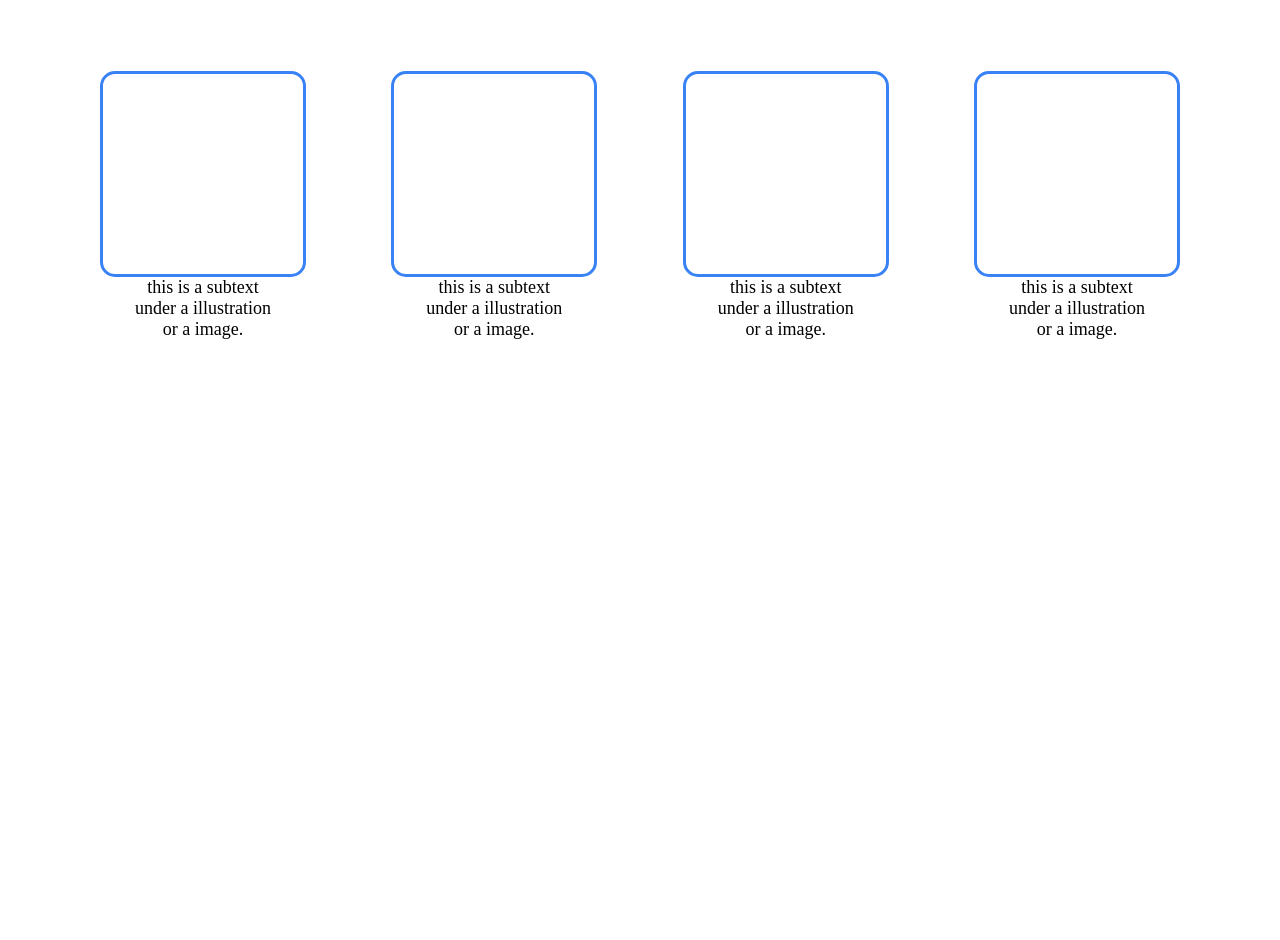
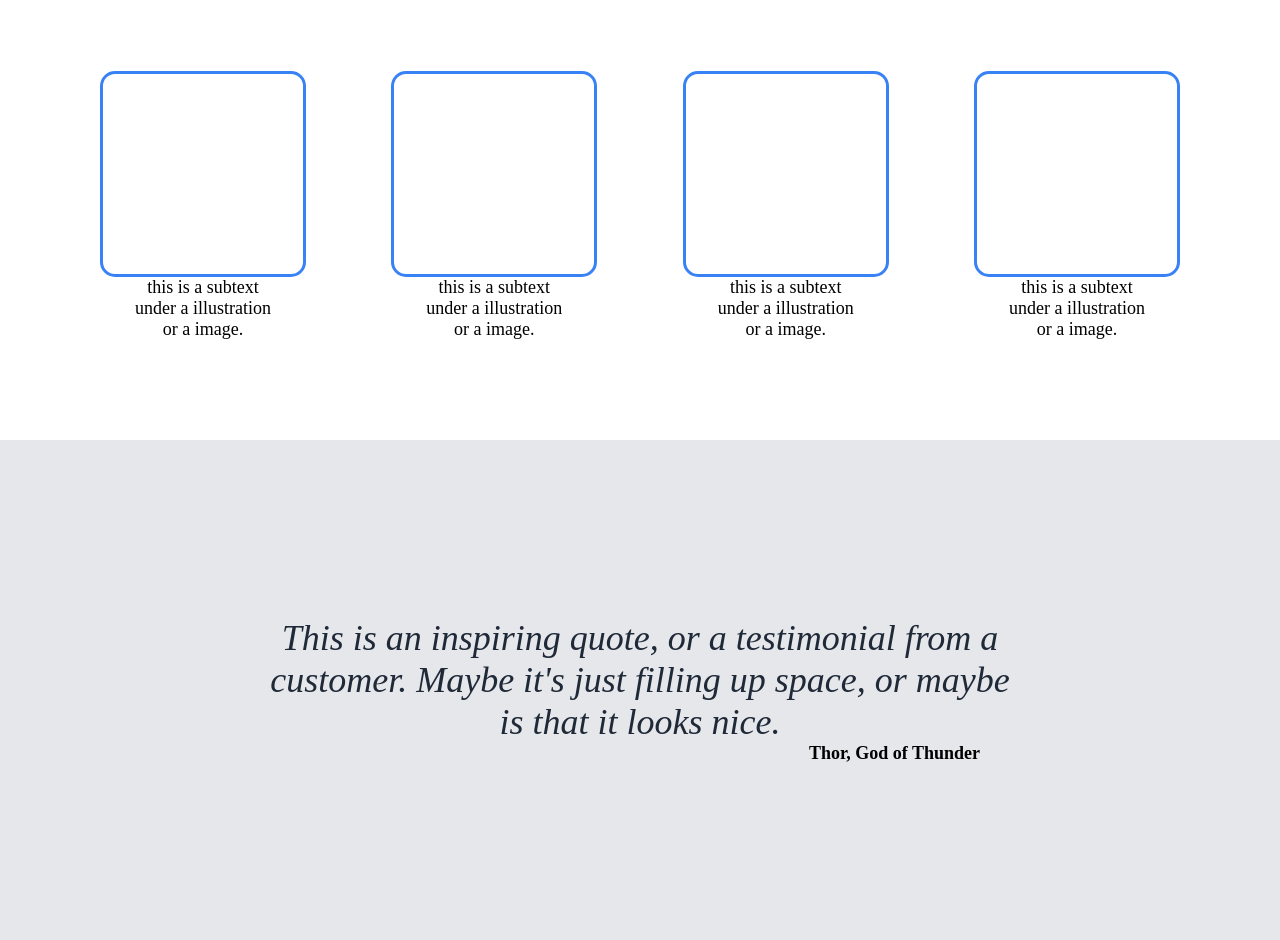
Before and after one commit to tonytieu627/odin-landing-page, a plain HTML site: page index.html in a window 1280 px wide. Shown: the part 637-1577 px from the top of the page. Before the commit the page ends 1077 px from the top, so only its background shows below. Drawn offline with Linux system fonts and the light colour scheme.

Commit message:
completed section 3

```diff
--- a/index.html
+++ b/index.html
@@ -53,5 +53,15 @@
                 </div>
             </div>
         </div>
+        <div class="third-section">
+            <h3>
+                This is an inspiring quote, or a testimonial from a <br/>
+                customer.  Maybe it's just filling up space, or maybe <br/>
+                is that it looks nice.
+            </h3>
+            <div id="p-div">
+                <p class="p-third"><strong>Thor, God of Thunder</strong></p>
+            </div>
+        </div>
     </body>
 </html>
--- a/styles.css
+++ b/styles.css
@@ -103,3 +103,27 @@ h2{
     text-align: center;
     font-size: 18px;
 }
+
+.third-section{
+    background-color: #e5e7eb;
+    height: 500px;
+    display: flex;
+    flex-direction: column;
+    justify-content: center;
+}
+h3{
+    font-size: 36px;
+    font-style: italic;
+    font-weight: lighter;
+    color: #1f2937;
+    text-align: center;
+}
+
+.p-third{
+    font-size: 18px;
+}
+#p-div{
+    display: flex;
+    justify-content: flex-end;
+    margin-right: 300px;
+}
```
